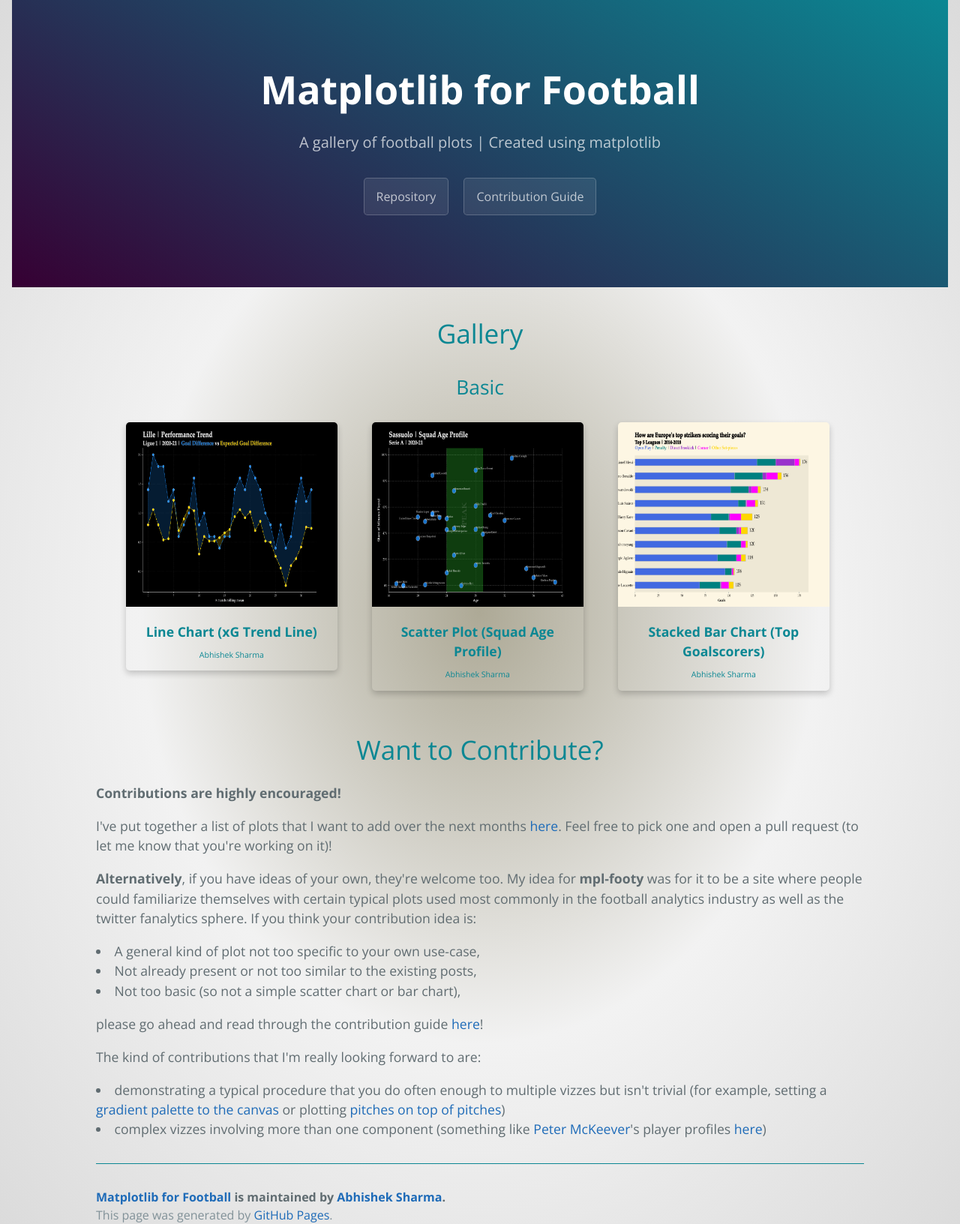
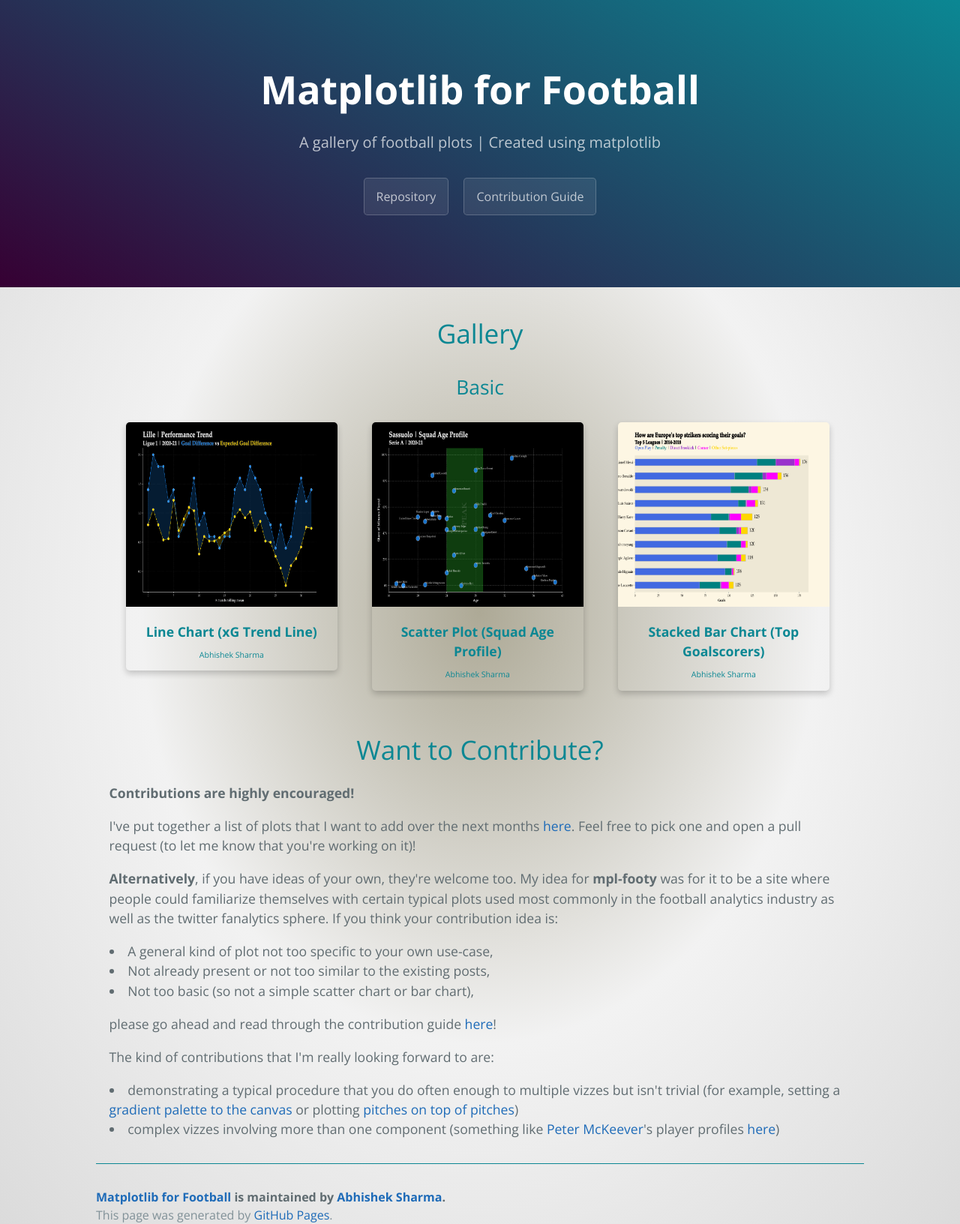
Before and after one commit to sharmaabhishekk/mpl-footy, a Jekyll site: the page built from index.html, in a window 1280 px wide. Shown: the whole page at 75% size. Built offline with Jekyll 4.4.1, drawn with Linux system fonts in a browser that asks for light colours; the list of posts is cut into pages by our own code.

Commit message:
small fixes

```diff
--- a/_includes/page-header.html
+++ b/_includes/page-header.html
@@ -1,5 +1,5 @@
 <section class="page-header">
-  <h1 class="project-name">{{ site.title }}</h1>
+  <h1 class="project-name"><a class="project-name" href="./index.html">{{ site.title }}</a></h1>
   <h2 class="project-tagline">{{ site.tagline }}</h2>
   <a href="https://github.com/sharmaabhishekk/mpl-footy" class="btn">Repository</a>
   <a href="./contribution-guide.html" class="btn">Contribution Guide</a>
--- a/css/custom.css
+++ b/css/custom.css
@@ -71,9 +71,6 @@
 
 body {
   background-image: radial-gradient(#ADA996, #F2F2F2, #DBDBDB);
-  margin-left: 1em;
-  margin-right: 1em;
-
 }
 
 h1#contribution-guide {
@@ -82,3 +79,21 @@
 
 a.hover-img img { display:none; }
 a.hover-img:hover img { display:block; }
+
+#contribution {
+  margin-left: 1em;
+  margin-right: 1em;
+}
+
+h1.project-name {
+  text-decoration: none;
+  color: white;
+}
+
+a.project-name {
+  color: white;
+}
+
+a.project-name:hover {
+  text-decoration: none;
+}
--- a/index.html
+++ b/index.html
@@ -57,7 +57,7 @@
 
     <p>The kind of contributions that I&#39;m really looking forward to are:</p>
 
-      <li>demonstrating a typical procedure that you do often enough to multiple vizzes but isn&#39;t trivial (for example, setting a <a href="./sample-vizzes/maram_gradient.jpg">gradient palette to the canvas</a> or plotting <a href="./sample-vizzes/maram.jpg">pitches on top of pitches</a>)</li>
+      <li>demonstrating a typical procedure that you do often enough to multiple vizzes but isn&#39;t trivial (for example, setting a <a href="./sample-vizzes/maram_gradient.jpg">gradient palette to the canvas</a> or plotting <a class="hover-img" href="./sample-vizzes/maram.jpg">pitches on top of pitches</a>)</li>
       <li>complex vizzes involving more than one component (something like <a href="https://twitter.com/petermckeever">Peter McKeever</a>&#39;s player profiles <a href="./sample-vizzes/petermckeever.jpg">here</a>)</li>
 
 </div>
```
